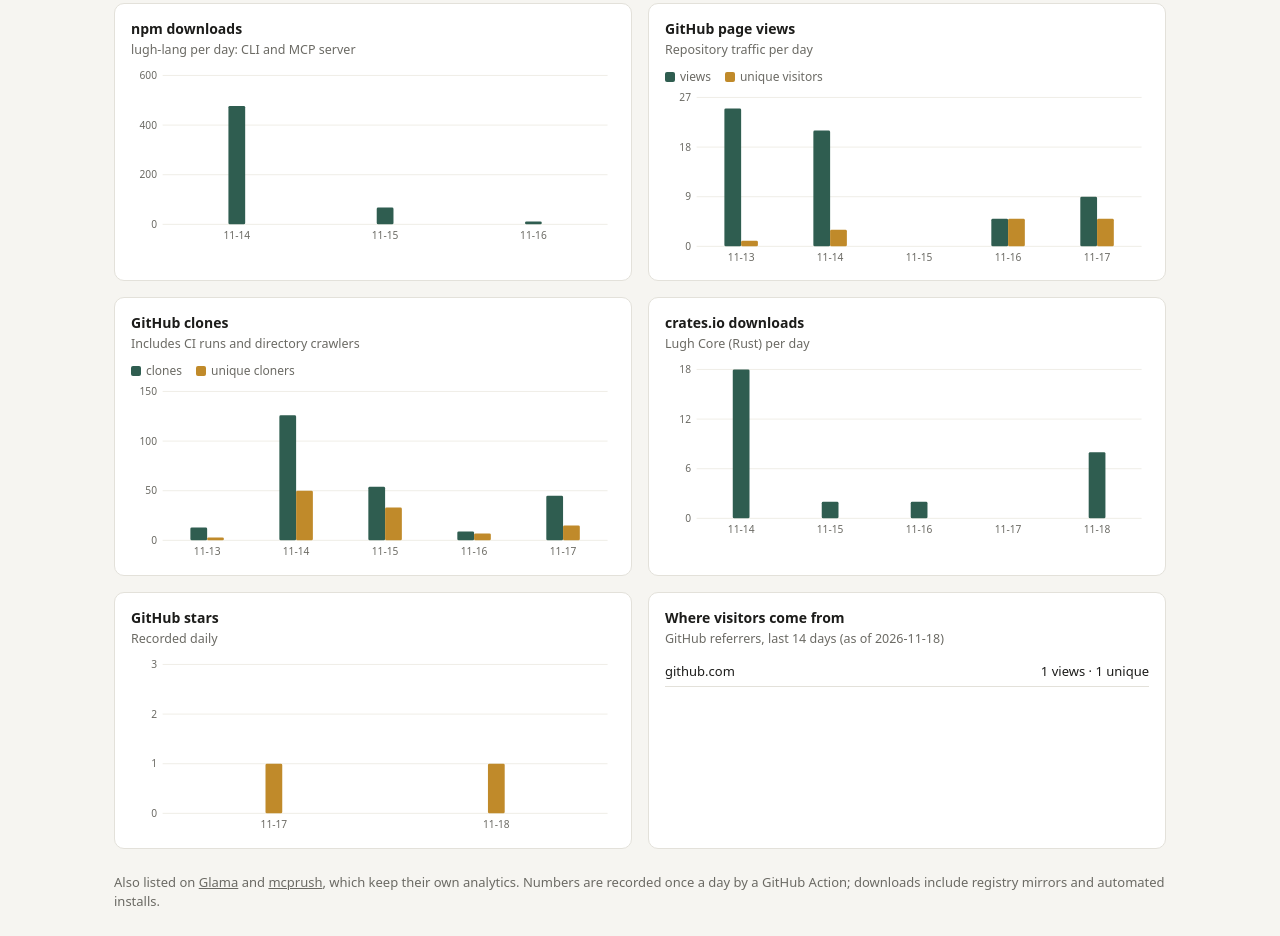
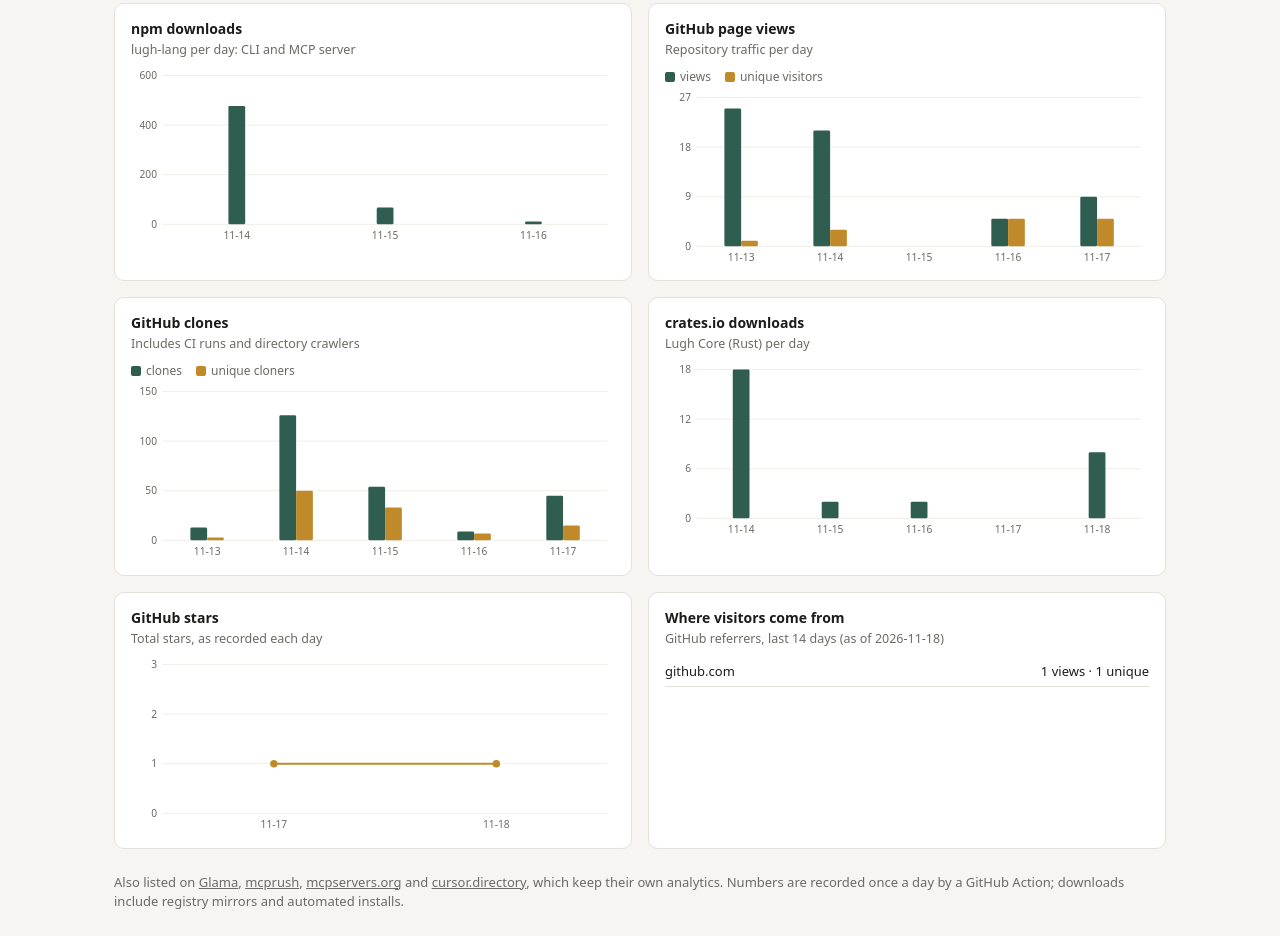
Before and after one commit to Ashutosh3142857/lugh-lang, a plain HTML site: page playground/stats.html in a window 1280 px wide. Shown: the part 209-1145 px from the top of the page. Drawn offline with Linux system fonts and the light colour scheme.

Commit message:
Stats page: draw stars as a running total, list every directory

```diff
--- a/playground/stats.html
+++ b/playground/stats.html
@@ -32,7 +32,7 @@ table{width:100%;border-collapse:collapse;font-size:13px}td{padding:5px 0;border
 <main>
   <div class="tiles" id="tiles"></div>
   <div class="charts" id="charts"></div>
-  <div class="links">Also listed on <a href="https://glama.ai/mcp/servers/Ashutosh3142857/lugh-lang">Glama</a> and <a href="https://mcprush.com/ashutosh3142857/lugh-mcp">mcprush</a>, which keep their own analytics. Numbers are recorded once a day by a GitHub Action; downloads include registry mirrors and automated installs.</div>
+  <div class="links">Also listed on <a href="https://glama.ai/mcp/servers/Ashutosh3142857/lugh-lang">Glama</a>, <a href="https://mcprush.com/ashutosh3142857/lugh-mcp">mcprush</a>, <a href="https://mcpservers.org/servers/ashutosh3142857/lugh-lang">mcpservers.org</a> and <a href="https://cursor.directory/plugins/lugh">cursor.directory</a>, which keep their own analytics. Numbers are recorded once a day by a GitHub Action; downloads include registry mirrors and automated installs.</div>
 </main>
 <div id="tip"></div>
 <script>
@@ -64,6 +64,14 @@ function chart(title, note, series){
     g += `<line x1="${L}" x2="${W-8}" y1="${y}" y2="${y}" stroke="${css('--grid')}"/><text x="${L-6}" y="${y+4}" text-anchor="end">${fmt(v)}</text>`; }
   const every = Math.ceil(dates.length/6);
   dates.forEach((d,i)=>{ if(i%every===0||i===dates.length-1) g+=`<text x="${L+step*i+step/2}" y="${H-6}" text-anchor="middle">${d.slice(5)}</text>`; });
+  if(series.length===1 && series[0].line){
+    // a running total: a line through recorded days, with a dot and value on each
+    const s=series[0], pts=dates.map((d,i)=>[d,i,s.data[d]]).filter(p=>p[2]!=null);
+    const xy=pts.map(([d,i,v])=>[L+step*i+step/2, T+ih-ih*v/max, d, v]);
+    g+=`<polyline fill="none" stroke="${s.color}" stroke-width="2" points="${xy.map(p=>p[0]+','+p[1]).join(' ')}"/>`;
+    xy.forEach(([x,y,d,v])=>{ g+=`<circle cx="${x}" cy="${y}" r="4" fill="${s.color}" data-tip="${d} · ${s.name}: ${v}"/>`; });
+    return `<div class="card"><h2>${title}</h2><p>${note}</p><svg viewBox="0 0 ${W} ${H}">${g}</svg></div>`;
+  }
   series.forEach((s,si)=>{
     dates.forEach((d,i)=>{ const v=s.data[d]??0; if(!v) return;
       const h=ih*v/max, x=L+step*i+(step-bw*series.length)/2+si*bw;
@@ -91,7 +99,7 @@ fetch(DATA, {cache:"no-cache"}).then(r=>r.json()).then(d=>{
     chart("GitHub page views", "Repository traffic per day", [{name:"views",color:a,data:pick(d.views,"count")},{name:"unique visitors",color:b,data:pick(d.views,"uniques")}]) +
     chart("GitHub clones", "Includes CI runs and directory crawlers", [{name:"clones",color:a,data:pick(d.clones,"count")},{name:"unique cloners",color:b,data:pick(d.clones,"uniques")}]) +
     chart("crates.io downloads", "Lugh Core (Rust) per day", [{name:"downloads",color:a,data:d.crates||{}}]) +
-    chart("GitHub stars", "Recorded daily", [{name:"stars",color:b,data:pick(d.github,"stars")}]) +
+    chart("GitHub stars", "Total stars, as recorded each day", [{name:"total stars",color:b,line:true,data:pick(d.github,"stars")}]) +
     (d.referrers && d.referrers.items.length ? `<div class="card"><h2>Where visitors come from</h2><p>GitHub referrers, last 14 days (as of ${d.referrers.as_of})</p><table>${d.referrers.items.map(r=>`<tr><td>${r.referrer}</td><td>${r.count} views · ${r.uniques} unique</td></tr>`).join("")}</table></div>` : "");
 }).catch(e=>{ document.getElementById("updated").textContent = "Could not load stats: " + e.message; });
 
```
